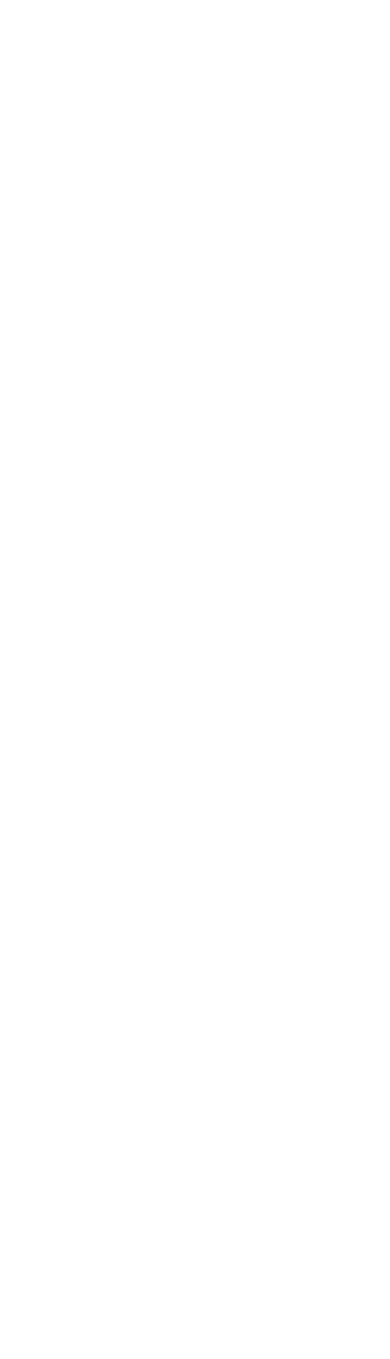
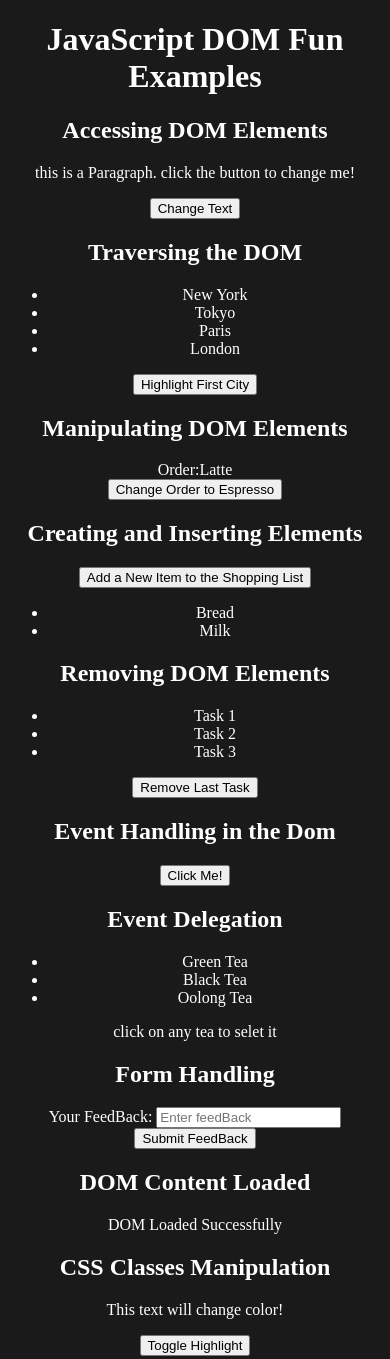
Before and after one commit to exceptional007/JS-Learning, a plain HTML site: page 05_DOM/dom.html in a window 390 px wide. Before the commit the page ends 844 px from the top, so only its background shows below. Drawn offline with Linux system fonts and the light colour scheme.

Commit message:
DOM Edit and Fixed Some Bugs

```diff
--- a/05_DOM/dom.html
+++ b/05_DOM/dom.html
@@ -1,11 +1,120 @@
 <!DOCTYPE html>
 <html lang="en">
 <head>
-    <meta charset="UTF-8">
-    <meta name="viewport" content="width=device-width, initial-scale=1.0">
-    <title>DOM CHALLENGES</title>
+   <meta charset="UTF-8">
+   <meta name="viewport" content="width=device-width, initial-scale=1.0">
+   <title>Javascripts Dom Fun Examples with chai</title>
+   <style>
+      body{
+         background-color: #1a1a1a;
+         color: #fff;
+         text-align: center;
+      }
+      .highlight{
+         background-color: yellow;
+         font-weight: bold;
+         color:#1a1a1a;
+      }
+      .hidden{
+         display: none;
+      }
+   </style>
 </head>
 <body>
+   <h1>JavaScript DOM Fun Examples</h1>
 
+   <!--Example1: Accessing  Dom elements-->
+   <section id="example-1">
+      <h2>Accessing DOM Elements</h2>
+      <p id="myParagraph">
+         this is a Paragraph. click the button to change me!
+      </p>
+      <button id="changeTextButton">Change Text</button>
+   </section>
+
+   <!-- Example 2:Traversing the DOM-->
+    <section id="example-2">
+     <h2>Traversing the DOM</h2>
+     <ul id="citiesList">
+      <li>New York</li>
+      <li>Tokyo</li>
+      <li>Paris</li>
+      <li>London</li>
+     </ul>
+     <button id="highlightFirstCity">Highlight First City</button>
+    </section>
+
+    <!--Example 3: Manipulating DOM Elements-->
+    <section id="example-3">
+      <h2>Manipulating DOM Elements</h2>
+      <div id="coffeeOrder">Order:<span
+         id="coffeeType">Latte</span></div>
+         <button id="changeOrder">Change Order to Espresso</button>
+    </section>
+
+    <!--Example 4: Creating and Inserting Elements-->
+    <section id="example-4">
+      <h2>Creating and Inserting Elements</h2>
+      <button id="addNewItem">Add a New Item to the Shopping List</button>
+      <ul id="shoppingList">
+         <li>Bread</li>
+         <li>Milk</li>
+      </ul>
+   </section>
+
+   <!-- Example 5: Removing DOM Elements-->
+    <section id="example-5">
+      <h2>Removing DOM Elements</h2>
+      <ul id="TaskList">
+         <li>Task 1</li>
+         <li>Task 2</li>
+         <li>Task 3</li>
+      </ul>
+      <button id="removeLastTask">Remove Last Task</button>
+    </section>
+
+    <!--Example 6: Event Handling in the DOM-->
+    <section id="example-6">
+      <h2>Event Handling in the Dom</h2>
+      <button id="clickMeButton">Click Me!</button>
+    </section>
+
+    <!--Example 7: Event Delegation-->
+    <section id="example-7">
+      <h2>Event Delegation</h2>
+      <ul id="teaList">
+       <li class="teaItem">Green Tea</li>
+       <li class="teaItem">Black Tea</li>
+       <li class="teaItem">Oolong Tea</li>
+      </ul>
+      <p>click on any tea to selet it</p>
+    </section>
+
+    <!-- Example 8: Form Handling -->
+     <section id="example-8">
+      <h2>Form Handling</h2>
+      <form id="feedbackForm">
+         <label for="feedbackInput">Your FeedBack:</label>
+         <input type="text" id="feedbackInput"
+         placeholder="Enter feedBack"/>
+      <button type="submit">Submit FeedBack</button>
+     </form>
+     <p id="feedbackDisplay"></p>
+     </section>
+
+     <!-- Example 9: DOM Content Loaded-->
+      <section id="example-9">
+      <h2>DOM Content Loaded</h2>
+      <p id="domStatus">Waiting for DOM to load... </p>
+      </section>
+
+      <!-- Example 10: CSS -->
+       <section id="example-10">
+         <h2>CSS Classes Manipulation</h2>
+         <p id="descriptionText">This text will change
+         color!</p>
+         <button id="toggleHighlight">Toggle Highlight</button>
+       </section>
+   <script src="./dom_script.js"></script>
 </body>
 </html>
--- a/05_DOM/dom_script.js
+++ b/05_DOM/dom_script.js
@@ -14,7 +14,7 @@ document.getElementById("highlightFirstCity").
 addEventListener('click', function () {
     let hold = document.getElementById("citiesList")
     console.log(hold);
-    citisList.firstElementChild.classList.add('highlight');
+    citiesList.firstElementChild.classList.add('highlight');
 
 })
 
@@ -40,9 +40,9 @@ document.getElementById('addNewItem').addEventListener
 
 // example 5
 
-document.getElementById("removeLastItem").addEventListener
+document.getElementById("removeLastTask").addEventListener
 ('click', function () {
-    let taskList = document.getElementById("taskList")
+    let taskList = document.getElementById("TaskList")
     taskList.lastElementChild.remove();
 })
 
@@ -57,7 +57,7 @@ document.getElementById("clickMeButton").addEventListener
 
 document.getElementById("teaList").addEventListener
 ('click', function (event) {
-    if (event.target && event.target.matches(".teaItems")) {
+    if (event.target && event.target.matches(".teaItem")) {
         alert("You selected: "+ event.target.textContent)
     }
 })
```
